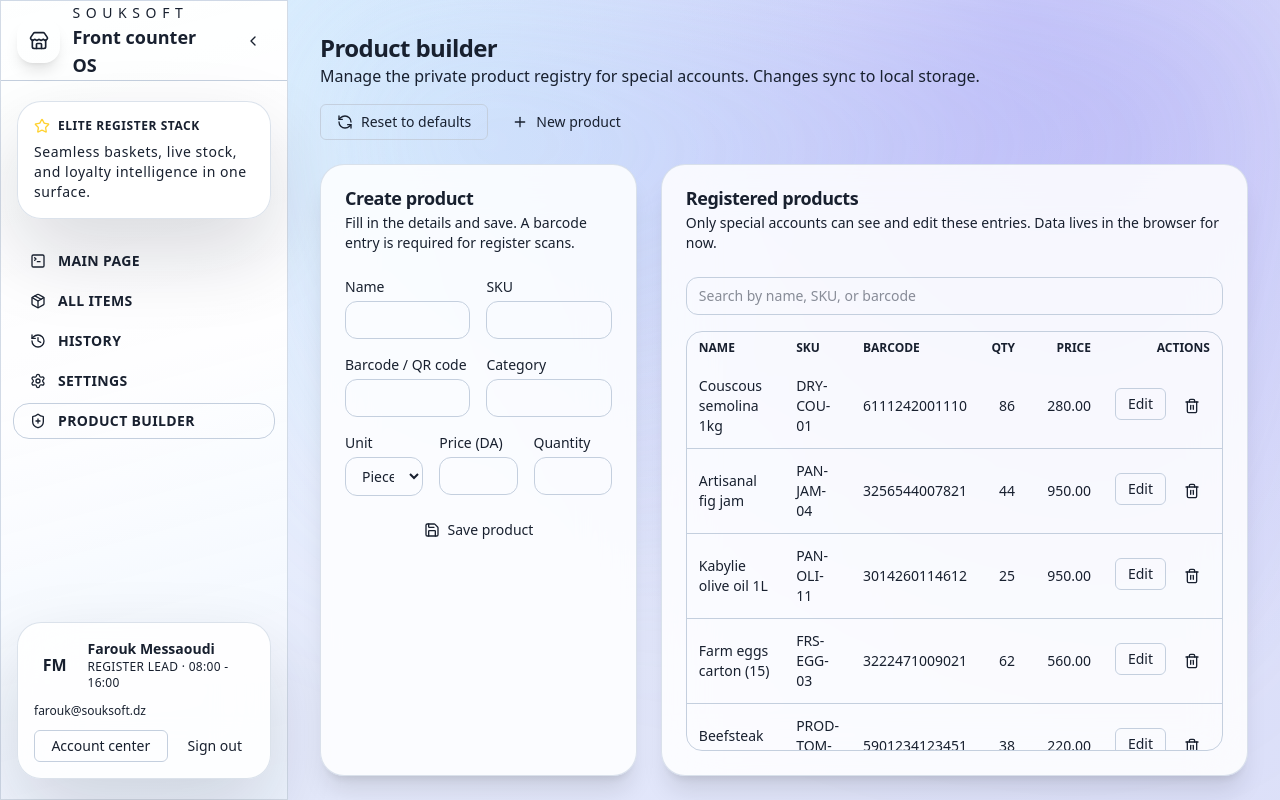
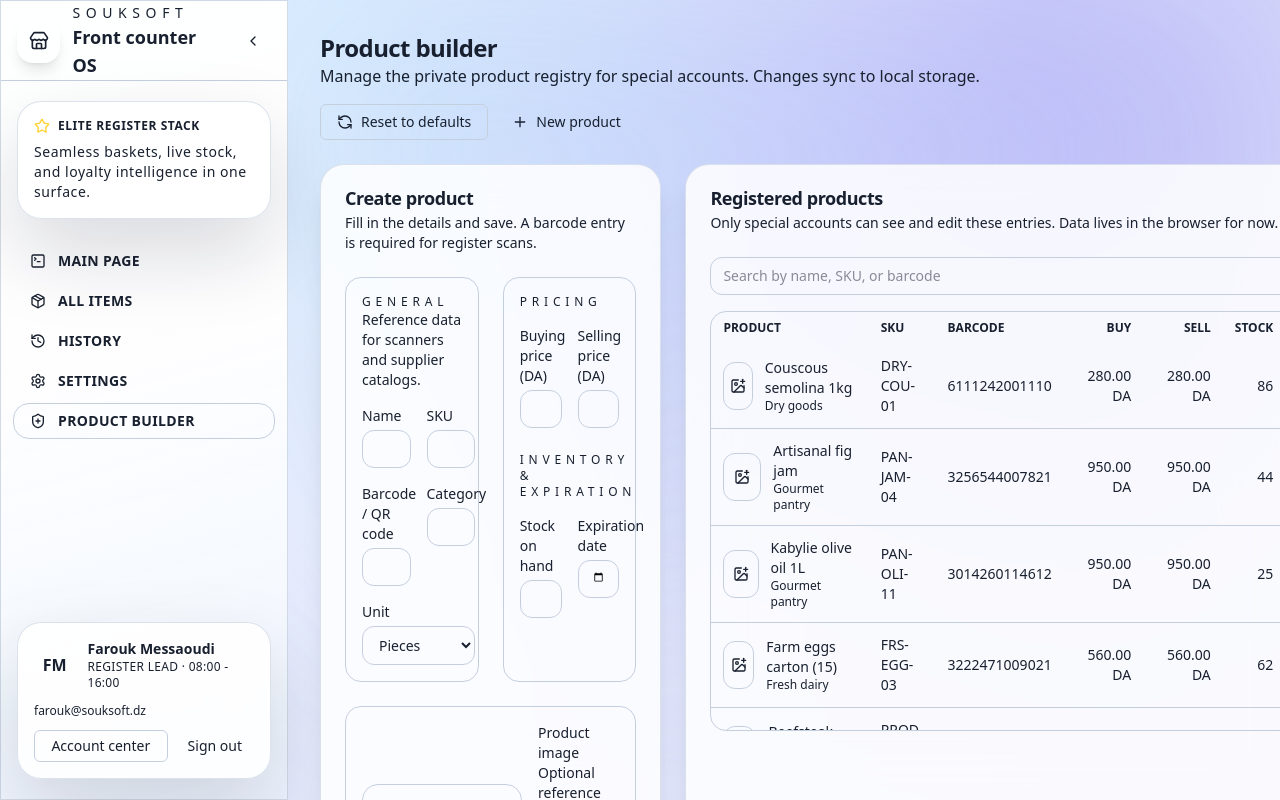
Before and after one commit to faroukchebaiki/SoukSoft, a React (Vite) app: page / in a window 1280 px wide. Both pictures are taken after a click on the button "PRODUCT BUILDER". Built offline with nearby package versions, Linux system fonts and the light colour scheme.

Commit message:
feat: enhance ProductBuilder to support buy/sell prices, image uploads, and expiration dates

```diff
--- a/src/pages/ProductBuilder.tsx
+++ b/src/pages/ProductBuilder.tsx
@@ -1,10 +1,11 @@
-import { Plus, RefreshCcw, Save, Trash2 } from "lucide-react";
-import { FormEvent, useMemo, useState } from "react";
+import { ImagePlus, Plus, RefreshCcw, Save, Trash2 } from "lucide-react";
+import { ChangeEvent, FormEvent, useMemo, useState } from "react";
 
 import { Card, CardContent, CardDescription, CardHeader, CardTitle } from "@/components/ui/card";
 import { Button } from "@/components/ui/button";
 import type { CatalogProduct, UnitType } from "@/types";
 import { getStoredProducts, resetProducts, saveProducts } from "@/lib/productStorage";
+import { formatCurrency } from "@/lib/format";
 
 interface ProductFormState {
   name: string;
@@ -12,8 +13,11 @@ interface ProductFormState {
   barcode: string;
   category: string;
   unit: UnitType;
-  price: string;
+  buyPrice: string;
+  sellPrice: string;
   stockQty: string;
+  expirationDate: string;
+  imageData: string;
 }
 
 const emptyForm: ProductFormState = {
@@ -22,8 +26,11 @@ const emptyForm: ProductFormState = {
   barcode: "",
   category: "",
   unit: "pcs",
-  price: "",
+  buyPrice: "",
+  sellPrice: "",
   stockQty: "",
+  expirationDate: "",
+  imageData: "",
 };
 
 export function ProductBuilder() {
@@ -47,10 +54,27 @@ export function ProductBuilder() {
     setForm((prev) => ({ ...prev, [key]: value }));
   };
 
+  const handleImageUpload = (event: ChangeEvent<HTMLInputElement>) => {
+    const file = event.target.files?.[0];
+    if (!file) {
+      handleFormChange("imageData", "");
+      return;
+    }
+    const reader = new FileReader();
+    reader.onload = () => {
+      if (typeof reader.result === "string") {
+        handleFormChange("imageData", reader.result);
+      }
+    };
+    reader.readAsDataURL(file);
+  };
+
   const handleSubmit = (event: FormEvent<HTMLFormElement>) => {
     event.preventDefault();
     if (!form.name || !form.sku || !form.barcode) return;
 
+    const buyPriceValue = Number(form.buyPrice) || 0;
+    const sellPriceValue = Number(form.sellPrice) || 0;
     const nextProduct: CatalogProduct = {
       id: editingId ?? crypto.randomUUID?.() ?? `PROD-${Date.now()}`,
       name: form.name,
@@ -58,8 +82,12 @@ export function ProductBuilder() {
       barcode: form.barcode,
       category: form.category || "General",
       unit: form.unit,
-      price: Number(form.price) || 0,
+      price: sellPriceValue,
+      sellPrice: sellPriceValue,
+      buyPrice: buyPriceValue,
       stockQty: Number(form.stockQty) || 0,
+      expirationDate: form.expirationDate || undefined,
+      imageData: form.imageData || undefined,
     };
 
     setProducts((prev) => {
@@ -82,8 +110,11 @@ export function ProductBuilder() {
       barcode: product.barcode ?? "",
       category: product.category,
       unit: product.unit,
-      price: String(product.price),
+      buyPrice: product.buyPrice !== undefined ? String(product.buyPrice) : "",
+      sellPrice: String(product.sellPrice ?? product.price),
       stockQty: String(product.stockQty),
+      expirationDate: product.expirationDate ?? "",
+      imageData: product.imageData ?? "",
     });
     setEditingId(product.id);
   };
@@ -144,7 +175,18 @@ export function ProductBuilder() {
             </CardDescription>
           </CardHeader>
           <CardContent>
-            <form className="space-y-4" onSubmit={handleSubmit}>
+            <form className="space-y-6" onSubmit={handleSubmit}>
+              <div className="grid gap-6 lg:grid-cols-2">
+                <section className="rounded-2xl border bg-card/60 p-4">
+                  <div className="mb-4">
+                    <p className="text-xs uppercase tracking-[0.4em] text-muted-foreground">
+                      General
+                    </p>
+                    <p className="text-sm text-muted-foreground">
+                      Reference data for scanners and supplier catalogs.
+                    </p>
+                  </div>
+                  <div className="grid gap-4">
                     <div className="grid gap-4 sm:grid-cols-2">
                       <label className="flex flex-col text-sm font-medium">
                         Name
@@ -165,7 +207,6 @@ export function ProductBuilder() {
                         />
                       </label>
                     </div>
-
                     <div className="grid gap-4 sm:grid-cols-2">
                       <label className="flex flex-col text-sm font-medium">
                         Barcode / QR code
@@ -185,8 +226,6 @@ export function ProductBuilder() {
                         />
                       </label>
                     </div>
-
-              <div className="grid gap-4 sm:grid-cols-3">
                     <label className="flex flex-col text-sm font-medium">
                       Unit
                       <select
@@ -198,19 +237,48 @@ export function ProductBuilder() {
                         <option value="kg">Kilograms</option>
                       </select>
                     </label>
+                  </div>
+                </section>
+
+                <section className="rounded-2xl border bg-card/60 p-4 space-y-6">
+                  <div>
+                    <p className="text-xs uppercase tracking-[0.4em] text-muted-foreground">
+                      Pricing
+                    </p>
+                    <div className="mt-4 grid gap-4 sm:grid-cols-2">
                       <label className="flex flex-col text-sm font-medium">
-                  Price (DA)
+                        Buying price (DA)
                         <input
                           type="number"
                           min="0"
                           step="0.01"
                           className="mt-1 rounded-xl border bg-background px-3 py-2 text-sm"
-                    value={form.price}
-                    onChange={(event) => handleFormChange("price", event.target.value)}
+                          value={form.buyPrice}
+                          onChange={(event) => handleFormChange("buyPrice", event.target.value)}
                         />
                       </label>
                       <label className="flex flex-col text-sm font-medium">
-                  Quantity
+                        Selling price (DA)
+                        <input
+                          type="number"
+                          min="0"
+                          step="0.01"
+                          required
+                          className="mt-1 rounded-xl border bg-background px-3 py-2 text-sm"
+                          value={form.sellPrice}
+                          onChange={(event) => handleFormChange("sellPrice", event.target.value)}
+                        />
+                      </label>
+                    </div>
+                  </div>
+
+                  <div>
+                    <p className="text-xs uppercase tracking-[0.4em] text-muted-foreground">
+                      Inventory & expiration
+                    </p>
+                    <div className="mt-4 grid gap-4 sm:grid-cols-2">
+                      <label className="flex flex-col text-sm font-medium">
+                        Stock on hand
                         <input
                           type="number"
                           min="0"
@@ -219,7 +287,66 @@ export function ProductBuilder() {
                           onChange={(event) => handleFormChange("stockQty", event.target.value)}
                         />
                       </label>
+                      <label className="flex flex-col text-sm font-medium">
+                        Expiration date
+                        <input
+                          type="date"
+                          className="mt-1 rounded-xl border bg-background px-3 py-2 text-sm"
+                          value={form.expirationDate}
+                          onChange={(event) =>
+                            handleFormChange("expirationDate", event.target.value)
+                          }
+                        />
+                      </label>
                     </div>
+                  </div>
+                </section>
+              </div>
+
+              <section className="flex flex-col gap-4 rounded-2xl border bg-card/60 p-4 md:flex-row md:items-center">
+                <div className="flex h-32 w-full items-center justify-center overflow-hidden rounded-2xl border bg-muted/40 md:w-40">
+                  {form.imageData ? (
+                    <img
+                      src={form.imageData}
+                      alt={form.name || "Product preview"}
+                      className="h-full w-full object-cover"
+                    />
+                  ) : (
+                    <div className="flex flex-col items-center text-muted-foreground">
+                      <ImagePlus className="mb-1 h-6 w-6" />
+                      <span className="text-xs">No image</span>
+                    </div>
+                  )}
+                </div>
+                <div className="flex flex-1 flex-col gap-3 text-sm">
+                  <div>
+                    <p className="font-medium">Product image</p>
+                    <p className="text-muted-foreground">
+                      Optional reference shot to help the register team identify packaging.
+                    </p>
+                  </div>
+                  <div className="flex flex-wrap gap-3">
+                    <label className="inline-flex cursor-pointer items-center justify-center rounded-xl border bg-background px-4 py-2 font-medium">
+                      <input
+                        type="file"
+                        accept="image/*"
+                        className="sr-only"
+                        onChange={handleImageUpload}
+                      />
+                      Upload image
+                    </label>
+                    {form.imageData ? (
+                      <Button
+                        type="button"
+                        variant="ghost"
+                        onClick={() => handleFormChange("imageData", "")}
+                      >
+                        Remove
+                      </Button>
+                    ) : null}
+                  </div>
+                </div>
+              </section>
 
               <Button type="submit" className="w-full gap-2">
                 <Save className="h-4 w-4" />
@@ -247,29 +374,61 @@ export function ProductBuilder() {
               <table className="min-w-full text-sm">
                 <thead className="bg-muted/50 text-xs uppercase text-muted-foreground">
                   <tr>
-                    <th className="px-3 py-2 text-left">Name</th>
+                    <th className="px-3 py-2 text-left">Product</th>
                     <th className="px-3 py-2 text-left">SKU</th>
                     <th className="px-3 py-2 text-left">Barcode</th>
-                    <th className="px-3 py-2 text-right">Qty</th>
-                    <th className="px-3 py-2 text-right">Price</th>
+                    <th className="px-3 py-2 text-right">Buy</th>
+                    <th className="px-3 py-2 text-right">Sell</th>
+                    <th className="px-3 py-2 text-right">Stock</th>
+                    <th className="px-3 py-2 text-right">Expires</th>
                     <th className="px-3 py-2 text-right">Actions</th>
                   </tr>
                 </thead>
                 <tbody className="divide-y divide-border bg-background">
                   {filteredProducts.length === 0 ? (
                     <tr>
-                      <td colSpan={6} className="px-3 py-6 text-center text-muted-foreground">
+                      <td colSpan={8} className="px-3 py-6 text-center text-muted-foreground">
                         Nothing matches your search.
                       </td>
                     </tr>
                   ) : (
                     filteredProducts.map((product) => (
                       <tr key={product.id}>
-                        <td className="px-3 py-3 font-medium">{product.name}</td>
+                        <td className="px-3 py-3">
+                          <div className="flex items-center gap-3">
+                            <div className="h-12 w-12 overflow-hidden rounded-xl border bg-muted/40">
+                              {product.imageData ? (
+                                <img
+                                  src={product.imageData}
+                                  alt={product.name}
+                                  className="h-full w-full object-cover"
+                                />
+                              ) : (
+                                <div className="flex h-full w-full items-center justify-center text-muted-foreground">
+                                  <ImagePlus className="h-4 w-4" />
+                                </div>
+                              )}
+                            </div>
+                            <div>
+                              <p className="font-medium">{product.name}</p>
+                              <p className="text-xs text-muted-foreground">{product.category}</p>
+                            </div>
+                          </div>
+                        </td>
                         <td className="px-3 py-3">{product.sku}</td>
                         <td className="px-3 py-3 text-muted-foreground">{product.barcode}</td>
+                        <td className="px-3 py-3 text-right">
+                          {formatCurrency(product.buyPrice ?? product.price)}
+                        </td>
+                        <td className="px-3 py-3 text-right">
+                          {formatCurrency(product.sellPrice ?? product.price)}
+                        </td>
                         <td className="px-3 py-3 text-right">{product.stockQty}</td>
-                        <td className="px-3 py-3 text-right">{product.price.toFixed(2)}</td>
+                        <td className="px-3 py-3 text-right">
+                          {product.expirationDate
+                            ? new Date(product.expirationDate).toLocaleDateString("en-GB")
+                            : "—"}
+                        </td>
                         <td className="px-3 py-3">
                           <div className="flex justify-end gap-2">
                             <Button variant="outline" size="sm" onClick={() => handleEdit(product)}>
--- a/src/types.ts
+++ b/src/types.ts
@@ -88,9 +88,13 @@ export interface CatalogProduct {
   category: string;
   unit: UnitType;
   price: number;
+  sellPrice?: number;
+  buyPrice?: number;
   stockQty: number;
   minQty?: number;
   barcode?: string;
+  expirationDate?: string;
+  imageData?: string;
 }
 
 export interface PurchaseHistoryEntry {
```
Lines whose indentation alone changed are shown as unchanged.
